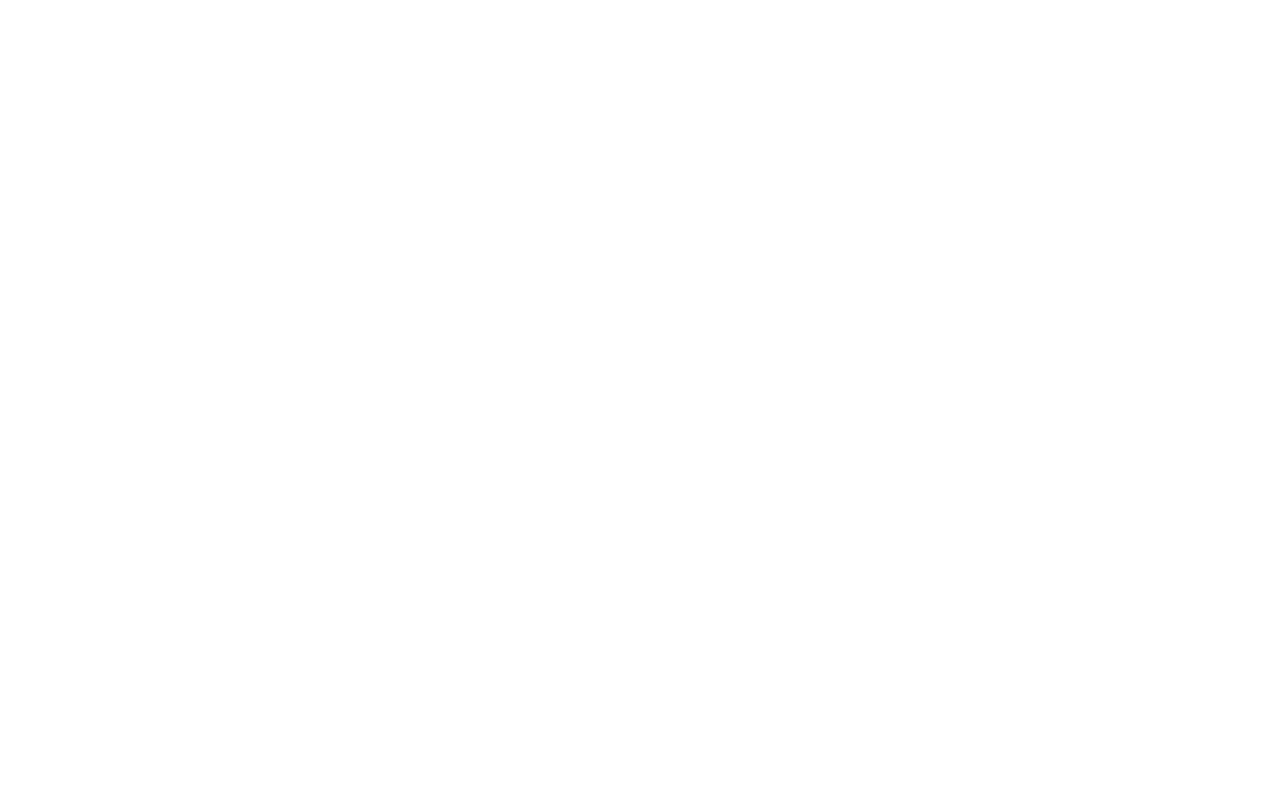
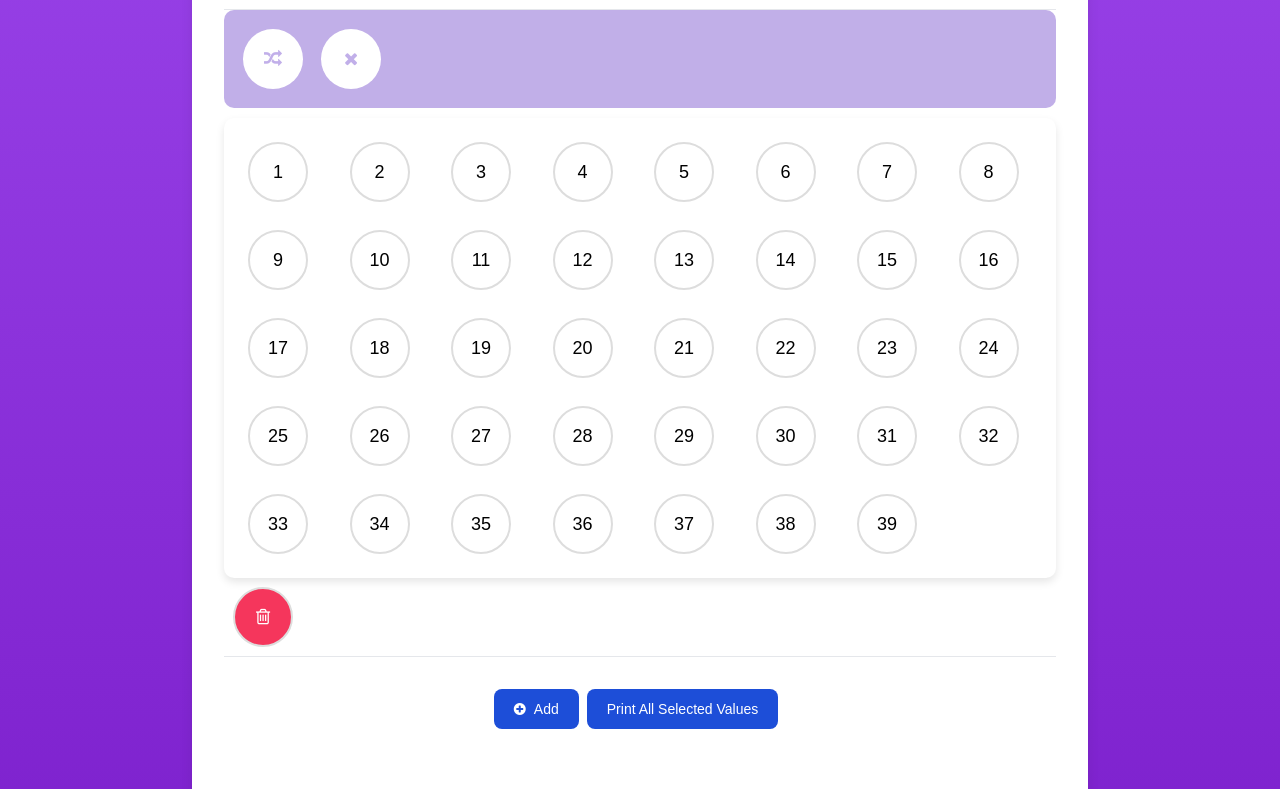
Before and after one commit to mahendersharma/color-trading, a React (Create React App) app: page /pick-one in a window 1280 px wide. Shown: the part 1211-2000 px from the top of the page. Before the commit the page ends 835 px from the top, so only its background shows below. Built offline with nearby package versions, Linux system fonts and the light colour scheme.

Commit message:
second commit

```diff
--- a/package.json
+++ b/package.json
@@ -3,6 +3,9 @@
   "version": "0.1.0",
   "private": true,
   "dependencies": {
+    "@fortawesome/fontawesome-svg-core": "^6.6.0",
+    "@fortawesome/free-solid-svg-icons": "^6.6.0",
+    "@fortawesome/react-fontawesome": "^0.2.2",
     "@headlessui/react": "^2.1.8",
     "@heroicons/react": "^2.1.5",
     "@material-tailwind/react": "^2.1.10",
--- a/public/index.html
+++ b/public/index.html
@@ -10,6 +10,9 @@
       content="Web site created using create-react-app"
     />
     <link rel="apple-touch-icon" href="%PUBLIC_URL%/logo192.png" />
+    <!-- Add this in the head section of your public/index.html -->
+<link rel="stylesheet" href="https://cdnjs.cloudflare.com/ajax/libs/font-awesome/4.7.0/css/font-awesome.min.css">
+
     <!--
       manifest.json provides metadata used when your web app is installed on a
       user's mobile device or desktop. See https://developers.google.com/web/fundamentals/web-app-manifest/
--- a/src/pages/ColorTreading.jsx
+++ b/src/pages/ColorTreading.jsx
@@ -3,7 +3,7 @@
 
 function ColorTreading() {
   return (
-    <div> <ParentComponent />
+    <div> <h1>coming</h1>
 </div>
   )
 }
--- a/src/pages/NumberingButtons.jsx
+++ b/src/pages/NumberingButtons.jsx
@@ -1,6 +1,5 @@
 import React, { useState } from 'react';
 import { Col, Button, Card } from 'reactstrap';
-import '../../src/NumberingButtons.css'; // Import the CSS file
 
 const NumberingButtons = ({ onRemove, onUpdate }) => {
   const [selectedValues, setSelectedValues] = useState([]);
@@ -9,7 +8,6 @@
     const randomValues = generateRandomValues();
     setSelectedValues(randomValues);
     onUpdate(randomValues);
-    console.log('Selected Values:', randomValues);
   };
 
   const handleButtonClick = (value) => {
@@ -26,13 +24,11 @@
     updatedSelectedValues = updatedSelectedValues.slice(0, 6);
     setSelectedValues(updatedSelectedValues);
     onUpdate(updatedSelectedValues);
-    console.log('Selected Values:', updatedSelectedValues);
   };
 
   const handleClearClick = () => {
     setSelectedValues([]);
     onUpdate([]);
-    console.log('Selected Values cleared');
   };
 
   const generateRandomValues = () => {
@@ -49,20 +45,72 @@
   return (
     <>
       <Col lg="12">
-        <div className="button-bar">
-          <Button onClick={handleAutoSelectClick}>
-            <i className="fa fa-random" /> Auto Select
+        <div style={{
+          display: 'flex',
+          justifyContent: 'flex-start',
+          backgroundColor: 'rgb(183 162 229 / 86%)',
+          padding: '10px',
+          borderRadius: '10px',
+          marginBottom: '10px'
+        }}>
+          <Button
+            style={{
+              borderRadius: '10px',
+              marginRight: '10px',
+              fontSize: '16px',
+              backgroundColor: '#ffffff',
+              color: 'rgb(183 162 229 / 86%)',
+              borderRadius: '50%',
+              margin: '9px',
+              width: '60px',
+              height: '60px',
+              fontSize: '18px',
+            }}
+            onClick={handleAutoSelectClick}
+          >
+           <i className="fa fa-random" />
           </Button>
-          <Button onClick={handleClearClick}>
-            Clear All
+          <Button
+            style={{
+              borderRadius: '10px',
+              backgroundColor: '#ffffff',
+              color: 'rgb(183 162 229 / 86%)',
+              borderRadius: '50%',
+              margin: '9px',
+              width: '60px',
+              height: '60px',
+              fontSize: '18px',
+            }}
+            onClick={handleClearClick}
+          >
+            <i class="fa fa-times" aria-hidden="true"></i>
           </Button>
         </div>
-        <Card className="shadow card">
+        <Card style={{
+          backgroundColor: 'white',
+          borderRadius: '10px',
+          padding: '15px',
+          boxShadow: '0 4px 8px rgba(0, 0, 0, 0.1)',
+          display: 'grid',
+          gridTemplateColumns: 'repeat(8, 1fr)',
+          gap: '10px'
+        }}>
           {Array.from({ length: 39 }, (_, index) => index + 1).map((value) => (
             <Button
               key={value}
               onClick={() => handleButtonClick(value)}
-              color={selectedValues.includes(value) ? 'danger' : 'white'}
+              disabled={selectedValues.length >= 6 && !selectedValues.includes(value)}
+              style={{
+                borderRadius: '50%',
+                margin: '9px',
+                width: '60px',
+                height: '60px',
+                fontSize: '18px',
+                color: selectedValues.includes(value) ? 'white' : 'black',
+                backgroundColor: selectedValues.includes(value) ? 'rgb(183 162 229 / 86%)' : 'white',
+                border: '2px solid #ddd',
+                transition: 'background-color 0.3s ease, color 0.3s ease',
+              }}
             >
               {value}
             </Button>
--- a/src/pages/ParentComponent.jsx
+++ b/src/pages/ParentComponent.jsx
@@ -51,23 +51,58 @@
             onUpdate={(newSelectedValues) => updateSelectedValues(index, newSelectedValues)}
           />
           {allSelectedValues.length > 1 ? (
-            <Button onClick={() => handleRemoveClick(index)} color="danger" style={{ marginLeft: '10px' }}>
-             <i className="fa fa-trash-o" />
+            <Button onClick={() => handleRemoveClick(index)} color="danger" style={{
+              marginLeft: '10px', backgroundColor: '#f5365c',
+              color: 'white',
+              borderRadius: '50%',
+              margin: '9px',
+              width: '60px',
+              height: '60px',
+              fontSize: '18px',
+              border: '2px solid #ddd',
+            }}>
+              <i class="fa fa-trash-o" aria-hidden="true"></i>
+
             </Button>
           ) : (
-            <Button disabled color="danger" style={{ marginLeft: '10px' }}>
+            <Button
+              disabled
+              color="danger"
+              style={{
+                marginLeft: '10px',
+                backgroundColor: '#f5365c',
+                color: 'white',
+                borderRadius: '50%',
+                margin: '9px',
+                width: '60px',
+                height: '60px',
+                fontSize: '18px',
+                border: '2px solid #ddd',
+                transition: 'background-color 0.3s ease, color 0.3s ease',
+                opacity: 0.6, // Custom opacity for disabled state
+                cursor: 'not-allowed', // To show disabled cursor
+              }}
+            >
               <i className="fa fa-trash-o" />
             </Button>
           )}
           <hr />
         </div>
       ))}
-      <Button onClick={handleAddClick} color="info" style={{ marginRight: '10px' }}>
-        Add
-      </Button>
-      <Button onClick={printAllSelectedValues} color="primary">
-        Print All Selected Values
-      </Button>
+
+
+
+
+
+      <div className="p-8 flex justify-center items-center">
+      <button type="button" class="text-white bg-blue-700 hover:bg-blue-800 focus:ring-4 focus:ring-blue-300 font-medium rounded-lg text-sm px-5 py-2.5 me-2 mb-2 dark:bg-blue-600 dark:hover:bg-blue-700 focus:outline-none dark:focus:ring-blue-800" onClick={handleAddClick}>
+      <i className="fa fa-plus-circle" aria-hidden="true" style={{ marginRight: '5px' }} /> Add
+      </button>
+
+      <button type="button" class="text-white bg-blue-700 hover:bg-blue-800 focus:ring-4 focus:ring-blue-300 font-medium rounded-lg text-sm px-5 py-2.5 me-2 mb-2 dark:bg-blue-600 dark:hover:bg-blue-700 focus:outline-none dark:focus:ring-blue-800" onClick={printAllSelectedValues}>        Print All Selected Values
+      </button>
+            </div>
+
     </>
   );
 };
--- a/src/pages/pickOne.jsx
+++ b/src/pages/pickOne.jsx
@@ -1,4 +1,5 @@
 import React from 'react'
+import ParentComponent from "./ParentComponent";
 
 function PickOne() {
     return (
@@ -92,9 +93,17 @@
             </div>
 
             <div className="border-t mt-8 py-4 text-center bg-white">
-                    <div className="flex justify-center space-x-4 text-black text-4xl font-semibold tracking-tight">
-                        Buy Now
-                    </div>
+                <div className="flex justify-center space-x-4 text-black text-4xl font-semibold tracking-tight">
+                    Buy Now
+                </div>
+            </div>
+
+
+
+            <div className="min-h-screen  p-8 flex justify-center items-center bg-gradient-to-b from-purple-500 to-purple-700 p-4 ">
+                <div className="bg-white p-8 rounded-lg shadow-lg w-full max-w-4xl">
+                    <ParentComponent />
+                </div>
             </div>
 
         </>
```
Also changed, not shown: 1 other file (tests, documents, lock files or other folders).
